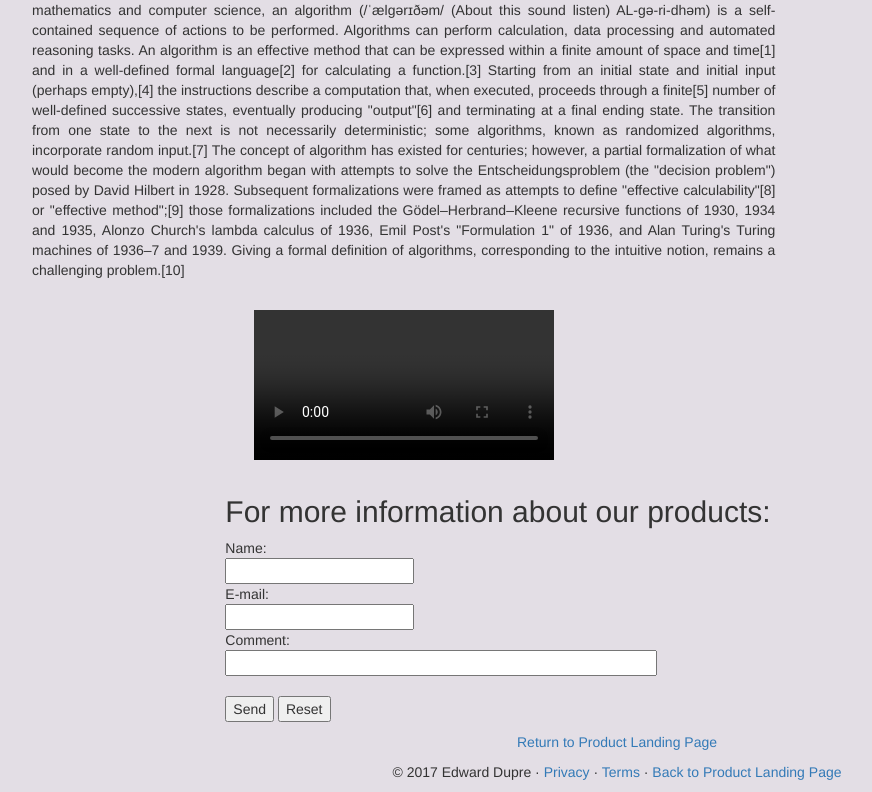
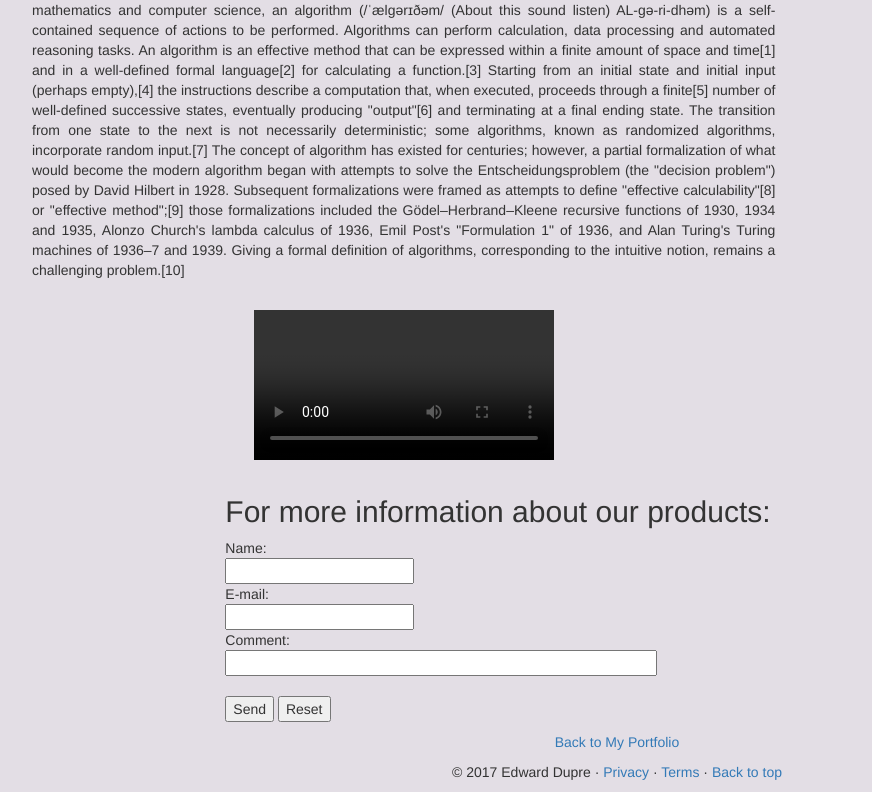
Before and after one commit to code-42/my_portfolio, a plain HTML site: page product_page/index.html in a window 1280 px wide. Shown: the part 407-1199 px from the top of the page, without its empty margins (23-895 px from the left). Drawn offline with nearby package versions, Linux system fonts and the light colour scheme.

Commit message:
make return link on email page footer

```diff
--- a/product_page/index.html
+++ b/product_page/index.html
@@ -184,7 +184,7 @@
                   <div class="col-sm-8 col-md-8 col-lg-8">
                      <div class="my-content">
                         <h2>For more information about our products:</h2>
-                        <form action="mailto:someone@example.com" method="post" enctype="text/plain">
+                        <form action="email.html" enctype="text/plain">
                         Name:<br>
                         <input type="text" name="name"><br>
                         E-mail:<br>
@@ -210,8 +210,8 @@
 
     <!-- FOOTER -->
     <footer>
-        <p><a href="https://code-42.github.io/my_portfolio/product_page/index.html">Return to Product Landing Page</a></p>
-        <p>&copy; 2017 Edward Dupre &middot; <a href="#">Privacy</a> &middot; <a href="#">Terms</a> &middot; <a href="https://code-42.github.io/my_portfolio/product_page/index.html">Back to Product Landing Page</a></p>
+        <p><a href="https://code-42.github.io/my_portfolio">Back to My Portfolio</a></p>
+        <p>&copy; 2017 Edward Dupre &middot; <a href="#">Privacy</a> &middot; <a href="#">Terms</a> &middot; <a href="#">Back to top</a></p>
     </footer>
 
       <!--<div class="container-fluid">-->
```
